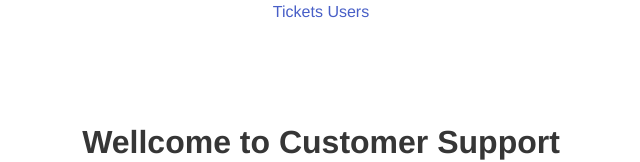
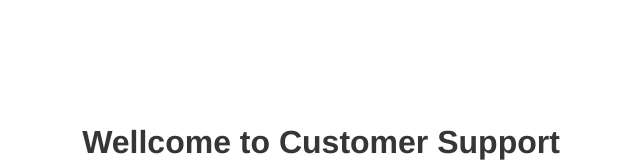
Before and after one commit to terciodemelo/helpdesk, a Vue app in the folder Code/frontend/: page / in a window 1280 px wide. Shown: the top 162 px of the page, without its empty margins (319-959 px from the left). Built offline with nearby package versions, Linux system fonts and the light colour scheme; what vue-resource would draw is missing.

Commit message:
[Frontend] Fixes nav buttons visibility
Now, only logged in people can see the 'Tickets' button, and
only admin users can see the 'Users' button

```diff
--- a/Code/frontend/src/App.vue
+++ b/Code/frontend/src/App.vue
@@ -2,10 +2,12 @@
   <div id="app">
     <nav class="nav has-shadow">
       <div class="nav-left">
-        <router-link class="nav-item is-tab" to="/tickets">
+        <router-link class="nav-item is-tab" to="/tickets"
+                     :class="isLoggedIn() ? '' : 'hidden'">
           Tickets
         </router-link>
-        <router-link class="nav-item is-tab" to="/users">
+        <router-link class="nav-item is-tab" to="/users"
+                     :class="isAdmin() ? '' : 'hidden'">
           Users
         </router-link>
       </div>
@@ -33,6 +35,9 @@ export default {
     },
     isLoggedIn () {
       return AuthHelper.isLoggedIn()
+    },
+    isAdmin () {
+      return AuthHelper.isAdmin()
     },
     userName () {
       return localStorage.getItem('user_name')
```
